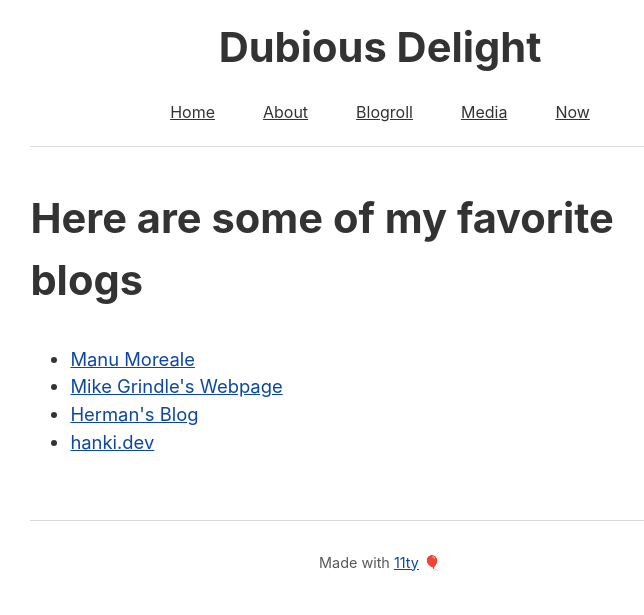
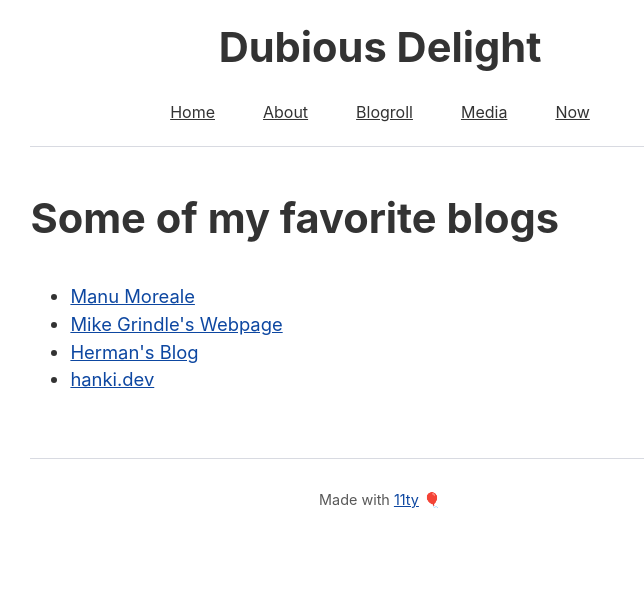
Before and after one commit to Danyalo/web-playground, an Eleventy site: page src/blogroll.md in a window 1280 px wide. Shown: the whole page, without its empty margins (260-904 px from the left). Built offline with nearby package versions, Linux system fonts and the light colour scheme; Eleventy itself is replaced by a stand-in of ours; files that its build step writes are made by us from their sources; no server answers; what letterboxd would draw is missing.

Commit message:
Text change

```diff
--- a/src/blogroll.md
+++ b/src/blogroll.md
@@ -1,6 +1,6 @@
 ---
 title: Blogroll
-contentTitle: Here are some of my favorite blogs
+contentTitle: Some of my favorite blogs
 layout: layouts/base.njk
 ---
 
```
